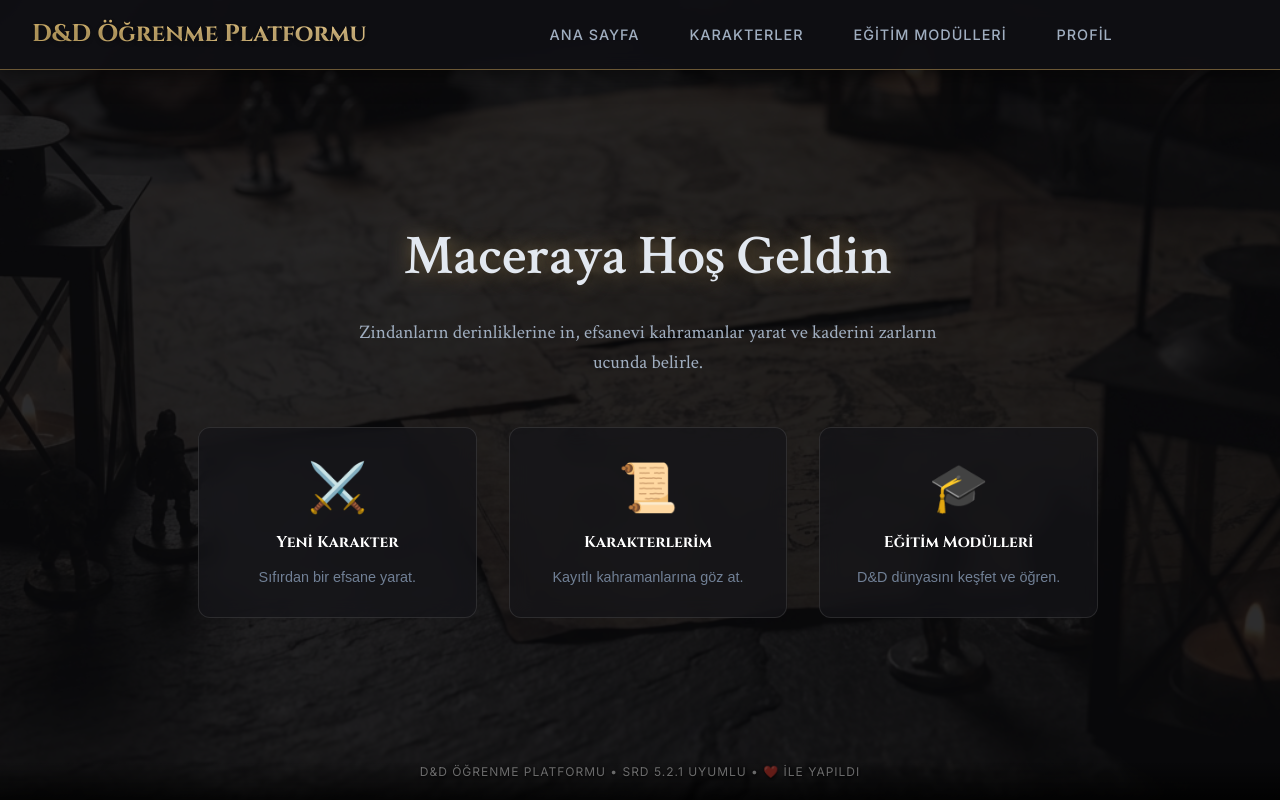
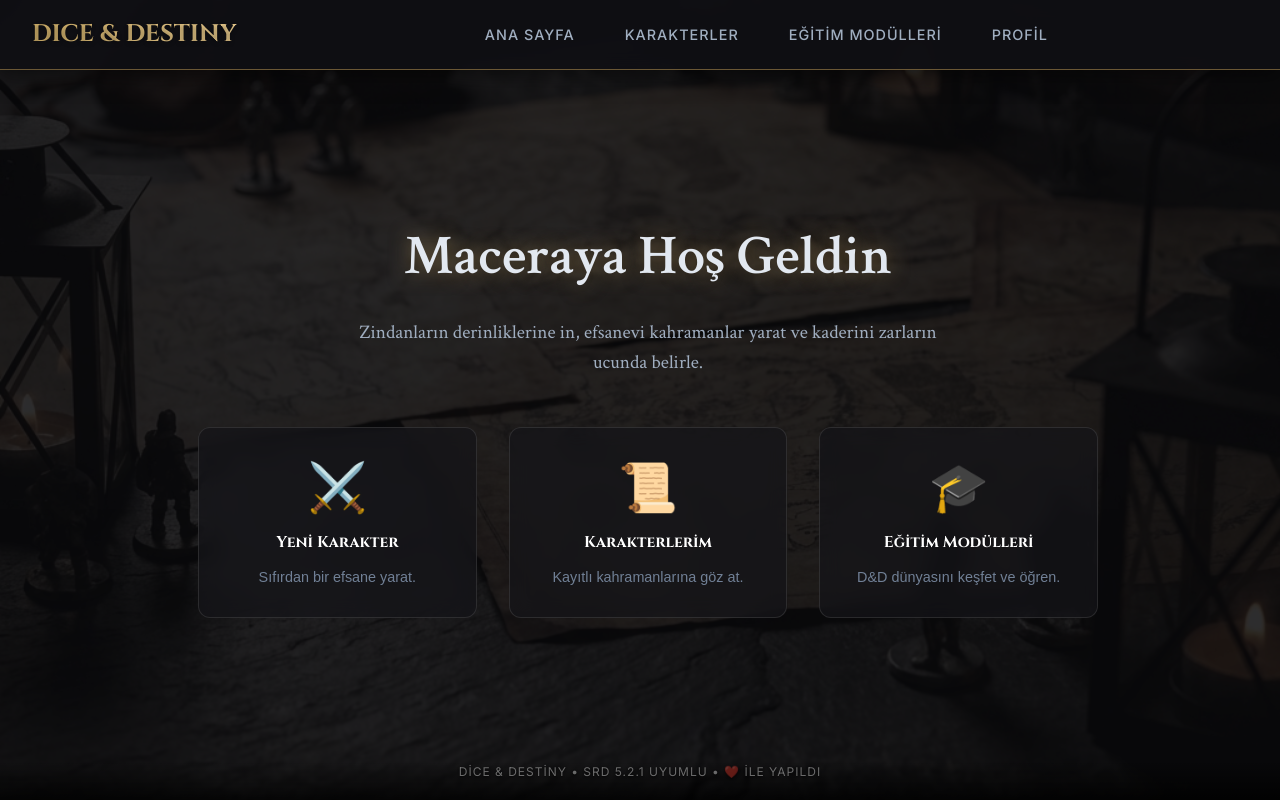
Before and after one commit to deanovusorbis/DnD_Project, a website built with Vite: page index.html in a window 1280 px wide. Built offline with nearby package versions, Linux system fonts and the light colour scheme.

Commit message:
Rebranding: Renamed project to Dice & Destiny in UI and metadata

```diff
--- a/index.html
+++ b/index.html
@@ -1,18 +1,23 @@
 <!DOCTYPE html>
 <html lang="tr">
+
 <head>
   <meta charset="UTF-8">
   <meta name="viewport" content="width=device-width, initial-scale=1.0">
-  <title>D&D Öğrenme Platformu</title>
+  <title>Dice & Destiny</title>
   <link rel="preconnect" href="https://fonts.googleapis.com">
   <link rel="preconnect" href="https://fonts.gstatic.com" crossorigin>
-  <link href="https://fonts.googleapis.com/css2?family=Cinzel:wght@400;600;700&family=Crimson+Text:ital,wght@0,400;0,600;1,400&family=Inter:wght@300;400;500;600&display=swap" rel="stylesheet">
+  <link
+    href="https://fonts.googleapis.com/css2?family=Cinzel:wght@400;600;700&family=Crimson+Text:ital,wght@0,400;0,600;1,400&family=Inter:wght@300;400;500;600&display=swap"
+    rel="stylesheet">
   <link rel="stylesheet" href="/src/ui/styles/main.css">
   <link rel="stylesheet" href="/src/ui/styles/animations.css">
   <link rel="stylesheet" href="/src/ui/styles/visual-novel.css">
 </head>
+
 <body>
   <div id="app"></div>
   <script type="module" src="/src/main.ts"></script>
 </body>
+
 </html>
--- a/src/ui/layout/MainLayout.ts
+++ b/src/ui/layout/MainLayout.ts
@@ -21,7 +21,7 @@ export class MainLayout {
 		this.container.innerHTML = `
 			<header class="app-header">
 				<div class="header-left">
-					<h1>D&D Öğrenme Platformu</h1>
+					<h1>DICE & DESTINY</h1>
 				</div>
 				<nav class="app-nav">
 					<button class="nav-btn" data-target="home">ANA SAYFA</button>
@@ -43,7 +43,7 @@ export class MainLayout {
 			</section>
 
 			<footer class="app-footer">
-				<p>D&D Öğrenme Platformu • SRD 5.2.1 Uyumlu • ❤️ ile yapıldı</p>
+				<p>Dice & Destiny • SRD 5.2.1 Uyumlu • ❤️ ile yapıldı</p>
 			</footer>
 		`;
 
```
